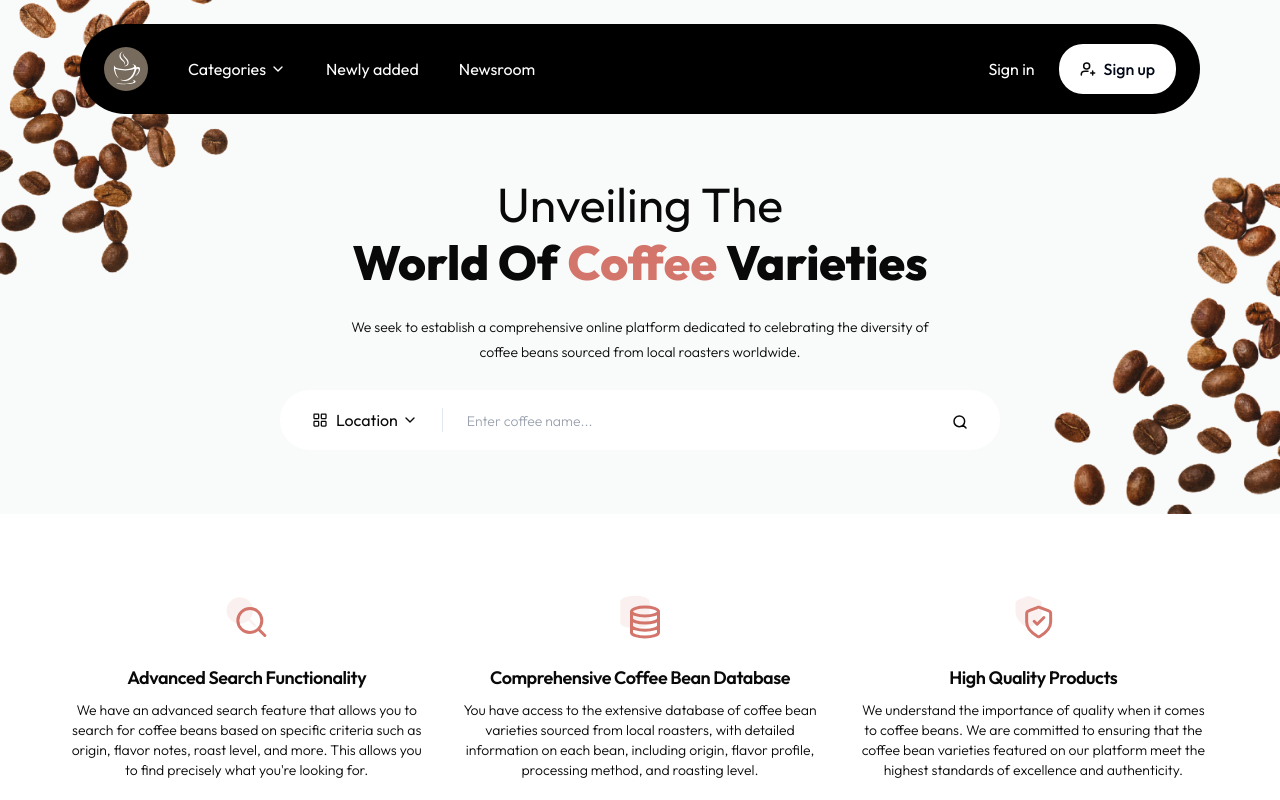
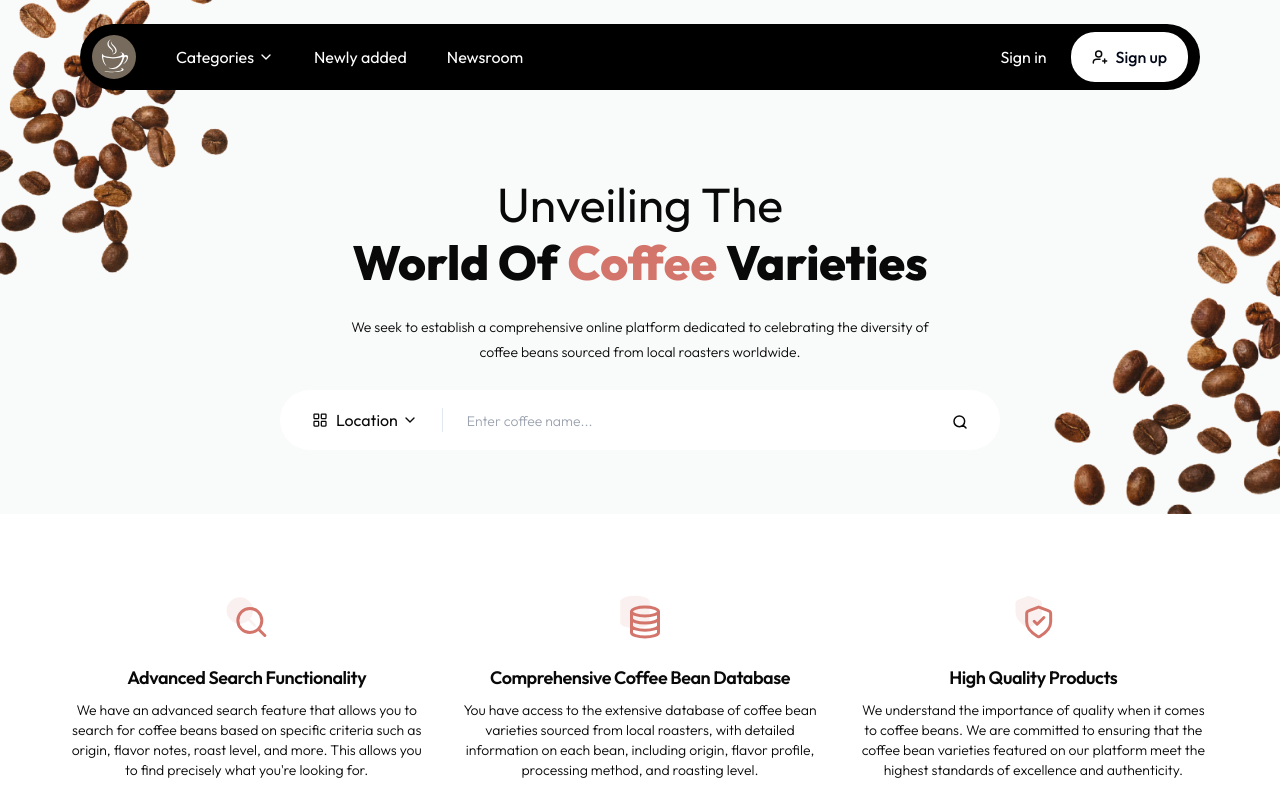
Before and after one commit to star-works/coffee-beans, a Next.js app: page / in a window 1280 px wide. Shown: the top 800 px of the page. Built offline with nearby package versions, Linux system fonts and the light colour scheme.

Commit message:
header spacing

```diff
--- a/src/components/common/Header.jsx
+++ b/src/components/common/Header.jsx
@@ -11,7 +11,7 @@ const Header = () => {
     <>
       <div className="max-w-[1920px] fixed w-full mx-auto overflow-hidden z-10 left-[50%] translate-x-[-50%]">
         <div className="max-w-[1120px] relative z-10 mx-auto px-3 xl:px-0 pt-4 md:pt-6 ">
-          <div className="py-3 md:py-5 px-4 md:px-6 bg-black rounded-[50px] md:rounded-[96px] flex justify-between items-center">
+          <div className="py-3 md:py-2 px-4 md:px-3 bg-black rounded-[50px] md:rounded-[96px] flex justify-between items-center">
             <div className="flex gap-5 md:gap-10 items-center">
               <Link
                 href="/"
```
